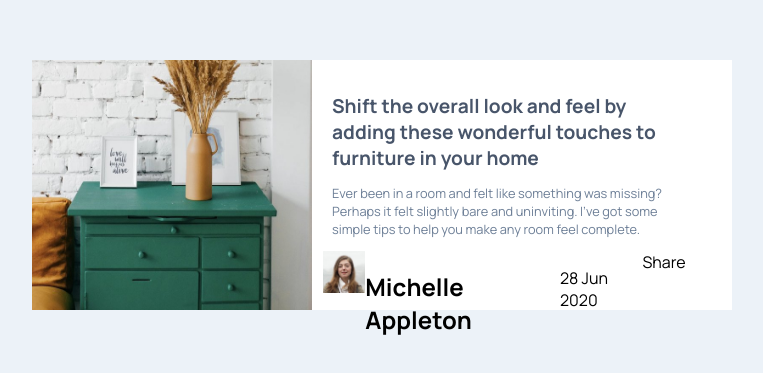
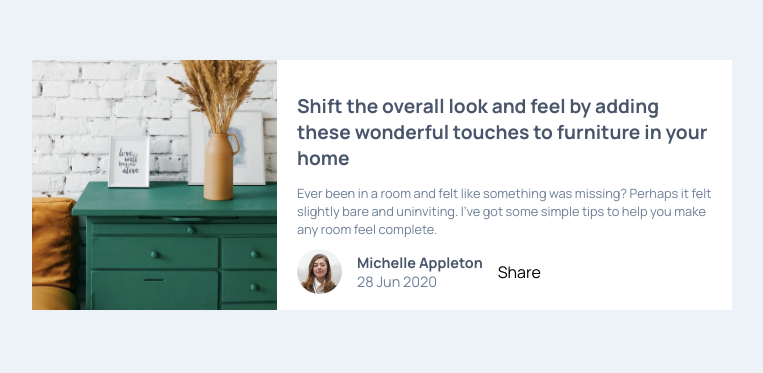
Before and after one commit to hyuyu1012/-FM-Article-preview-component, a plain HTML site: page index.html in a window 1280 px wide. Shown: the part 223-596 px from the top of the page, without its empty margins (258-1021 px from the left). Drawn offline with Linux system fonts and the light colour scheme.

Commit message:
전체 레이아웃 완성

```diff
--- a/index.html
+++ b/index.html
@@ -20,9 +20,11 @@
       <p class="explain">Ever been in a room and felt like something was missing? Perhaps it felt slightly bare and uninviting. I’ve got some simple tips to help you make any room feel complete.</p>
 
       <div class="profile-box">
-        <img src="images/avatar-michelle.jpg" alt="profile-img">
-        <h2 class="profile-name">Michelle Appleton</h2>
-        <p class="profile-date">28 Jun 2020</p>
+          <img src="images/avatar-michelle.jpg" alt="profile-img">
+        <div class="profile-info">
+          <h2 class="profile-name">Michelle Appleton</h2>
+          <p class="profile-date">28 Jun 2020</p>
+        </div>
         Share
       </div>
 
--- a/style.css
+++ b/style.css
@@ -33,17 +33,18 @@ body {
 }
 
 .left {
-  width: 40%;
+  max-width: 35%;
+  overflow: hidden;
   height: 100%;
   display: flex;
 }
 
 .left > img {
-  width: 100%;
+
 }
 
 .right {
-  width: 55%;
+  width: 65%;
   height: 100%;
   padding: 20px;
   display: flex;
@@ -64,13 +65,34 @@ body {
 
 .profile-box {
   display: flex;
+  justify-content: flex-start;
+  width: 100%;
   height: 20%;
+  align-items: center;
+}
+
+.profile-box > img {
+  width: 45px;
+  height: 45px;
+  border-radius: 50%;
+}
+
+
+
+.profile-info{
+  display: flex;
+  flex-direction: column;
+  margin: 0px 15px;
 }
 
 .profile-name {
-
+  font-size: 0.9rem;
+  color: var(--Very-Dark-Grayish-Blue);
+  margin: 0;
 }
 
-.profile -date {
-
+.profile-date {
+  font-size: 0.9rem;
+  color : var(--Desaturated-Dark-Blue);
+  margin: 0;
 }
```
